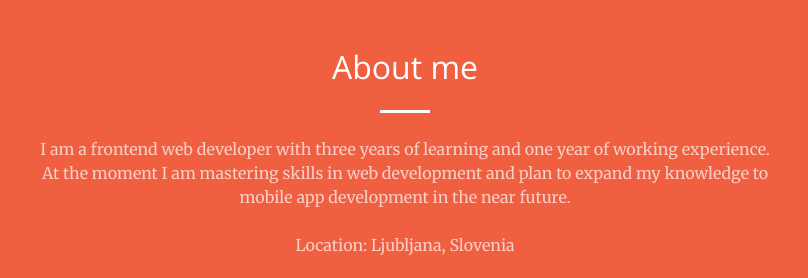
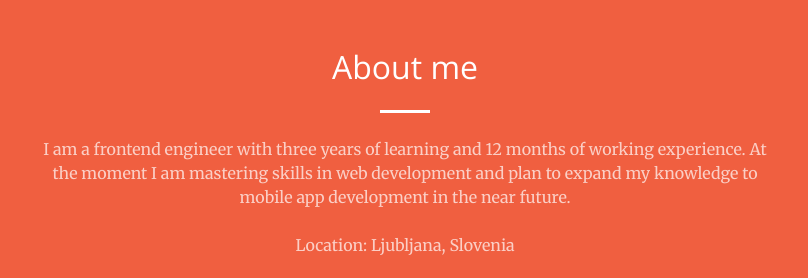
Before and after one commit to robispan/robispan.github.io, a plain HTML site: page index.html in a window 1280 px wide. Shown: the part 880-1158 px from the top of the page, 235-1043 px from the left. Drawn offline with nearby package versions, Linux system fonts and the light colour scheme.

Commit message:
Update index.html

```diff
--- a/index.html
+++ b/index.html
@@ -105,8 +105,8 @@
             <h2 class="section-heading text-white">About me</h2>
             <hr class="light my-4" />
             <p class="text-faded mb-4">
-              I am a frontend web developer with three years of learning and one
-              year of working experience. At the moment I am mastering skills in
+              I am a frontend engineer with three years of learning and 12 months
+              of working experience. At the moment I am mastering skills in
               web development and plan to expand my knowledge to mobile app
               development in the near future.
               <br /><br />
```
